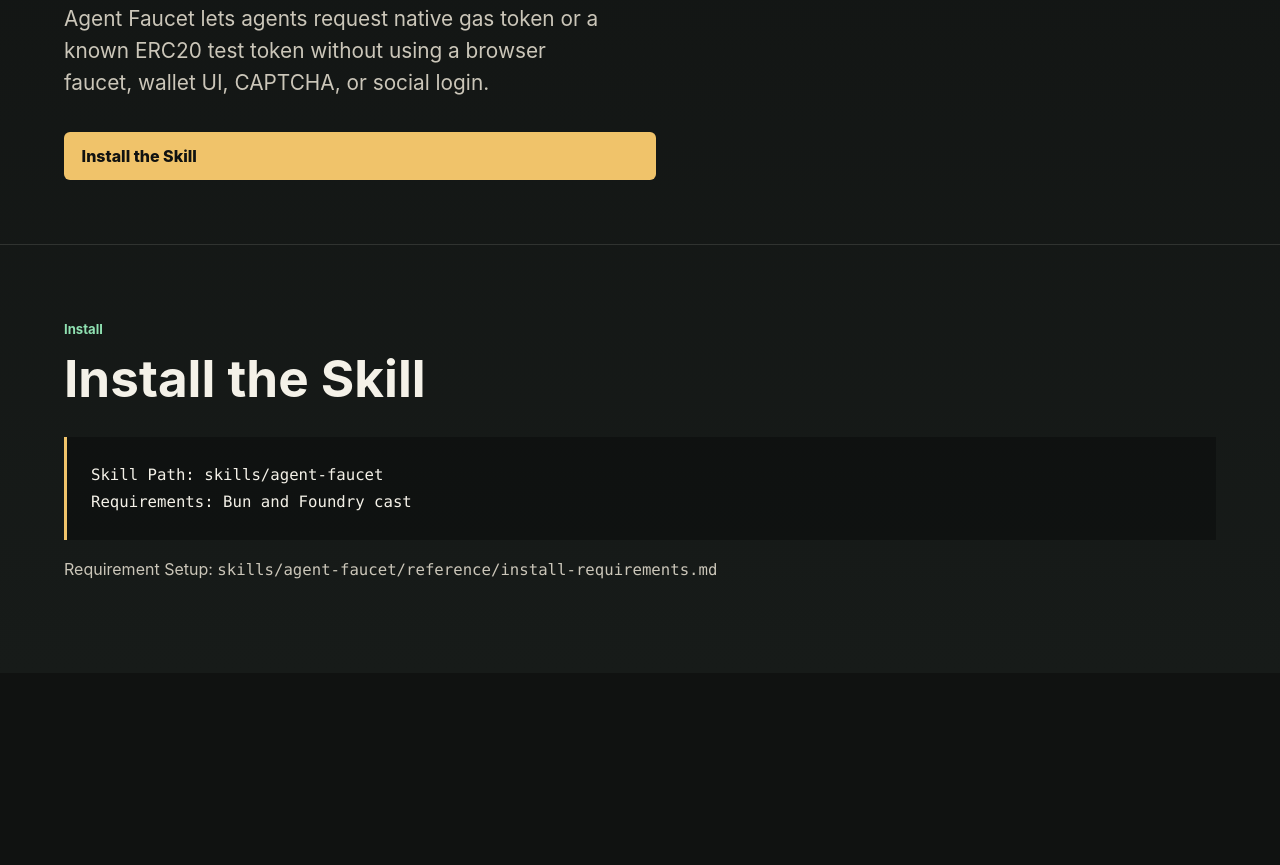
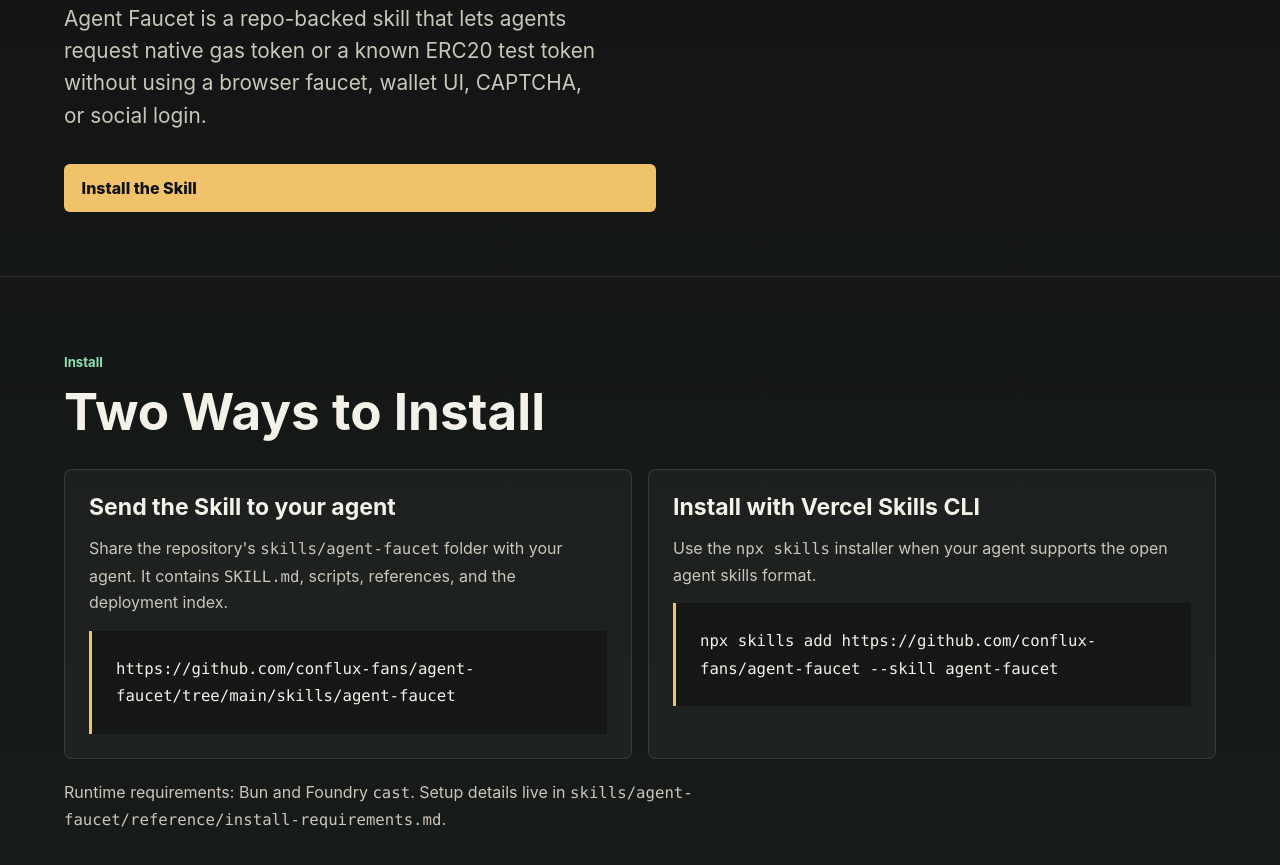
Before and after one commit to conflux-fans/agent-faucet, a website: page frontend/index.html in a window 1280 px wide. Shown: the part 565-1430 px from the top of the page. Before the commit the page ends 1238 px from the top, so only its background shows below. Drawn offline with Linux system fonts and the light colour scheme.

Commit message:
Update frontend skill install copy

```diff
--- a/frontend/index.html
+++ b/frontend/index.html
@@ -20,11 +20,12 @@
         </h1>
         <p class="lede">
           <span lang="en">
-            Agent Faucet lets agents request native gas token or a known ERC20 test token without using a browser faucet,
-            wallet UI, CAPTCHA, or social login.
+            Agent Faucet is a repo-backed skill that lets agents request native gas token or a known ERC20 test token
+            without using a browser faucet, wallet UI, CAPTCHA, or social login.
           </span>
           <span lang="zh-CN">
-            Agent Faucet 让 Agent 可以脚本化领取 native gas token 或已知 ERC20 测试币，不需要浏览器 faucet、钱包 UI、验证码或社交登录。
+            Agent Faucet 是一个可从仓库安装的 Skill，让 Agent 可以脚本化领取 native gas token 或已知 ERC20 测试币，
+            不需要浏览器 faucet、钱包 UI、验证码或社交登录。
           </span>
         </p>
         <a href="#install" class="primary-action">
@@ -39,15 +40,46 @@
           <span lang="zh-CN">安装</span>
         </p>
         <h2 id="install-title">
-          <span lang="en">Install the Skill</span>
-          <span lang="zh-CN">安装 Skill</span>
+          <span lang="en">Two Ways to Install</span>
+          <span lang="zh-CN">两种安装方式</span>
         </h2>
-        <pre><code><span lang="en">Skill Path: skills/agent-faucet
-Requirements: Bun and Foundry cast</span><span lang="zh-CN">Skill 路径：skills/agent-faucet
-运行要求：Bun 和 Foundry cast</span></code></pre>
+        <div class="install-options">
+          <article class="install-option">
+            <h3>
+              <span lang="en">Send the Skill to your agent</span>
+              <span lang="zh-CN">把 Skill 文件发给 Agent</span>
+            </h3>
+            <p>
+              <span lang="en">
+                Share the repository's <code>skills/agent-faucet</code> folder with your agent. It contains
+                <code>SKILL.md</code>, scripts, references, and the deployment index.
+              </span>
+              <span lang="zh-CN">
+                把仓库里的 <code>skills/agent-faucet</code> 文件夹交给你的 Agent。里面包含
+                <code>SKILL.md</code>、脚本、参考文档和部署索引。
+              </span>
+            </p>
+            <pre><code>https://github.com/conflux-fans/agent-faucet/tree/main/skills/agent-faucet</code></pre>
+          </article>
+          <article class="install-option">
+            <h3>
+              <span lang="en">Install with Vercel Skills CLI</span>
+              <span lang="zh-CN">用 Vercel Skills CLI 安装</span>
+            </h3>
+            <p>
+              <span lang="en">
+                Use the <code>npx skills</code> installer when your agent supports the open agent skills format.
+              </span>
+              <span lang="zh-CN">
+                如果你的 Agent 支持开放的 agent skills 格式，可以用 <code>npx skills</code> 安装器直接安装。
+              </span>
+            </p>
+            <pre><code>npx skills add https://github.com/conflux-fans/agent-faucet --skill agent-faucet</code></pre>
+          </article>
+        </div>
         <p class="note">
-          <span lang="en">Requirement Setup: <code>skills/agent-faucet/reference/install-requirements.md</code></span>
-          <span lang="zh-CN">依赖安装：<code>skills/agent-faucet/reference/install-requirements.md</code></span>
+          <span lang="en">Runtime requirements: Bun and Foundry <code>cast</code>. Setup details live in <code>skills/agent-faucet/reference/install-requirements.md</code>.</span>
+          <span lang="zh-CN">运行要求：Bun 和 Foundry <code>cast</code>。安装细节见 <code>skills/agent-faucet/reference/install-requirements.md</code>。</span>
         </p>
       </section>
     </main>
--- a/frontend/styles.css
+++ b/frontend/styles.css
@@ -92,6 +92,13 @@
   max-width: 16ch;
 }
 
+h3 {
+  margin: 0;
+  color: #f4f1e8;
+  font-size: clamp(1.15rem, 1.8vw, 1.45rem);
+  line-height: 1.2;
+}
+
 .lede {
   margin: 1.5rem 0 2rem;
   color: #cbc6b9;
@@ -138,16 +145,37 @@
 }
 
 .install pre {
-  margin-top: 2rem;
+  margin-top: 1rem;
   padding: clamp(1rem, 2vw, 1.5rem);
-  max-width: 72rem;
   border-left: 3px solid #f0c36a;
   background: rgba(0, 0, 0, 0.3);
 }
 
+.install-options {
+  display: grid;
+  grid-template-columns: repeat(2, minmax(0, 1fr));
+  gap: 1rem;
+  max-width: 72rem;
+  margin-top: 2rem;
+}
+
+.install-option {
+  min-width: 0;
+  padding: clamp(1rem, 2vw, 1.5rem);
+  border: 1px solid rgba(244, 241, 232, 0.12);
+  border-radius: 8px;
+  background: rgba(244, 241, 232, 0.035);
+}
+
+.install-option p {
+  margin: 0.85rem 0 0;
+  color: #cbc6b9;
+  line-height: 1.55;
+}
+
 .note {
   max-width: 44rem;
-  margin: 1rem 0 0;
+  margin: 1.25rem 0 0;
   color: #cbc6b9;
   line-height: 1.55;
 }
@@ -178,4 +206,8 @@
   h1 {
     max-width: 10ch;
   }
+
+  .install-options {
+    grid-template-columns: 1fr;
+  }
 }
```
